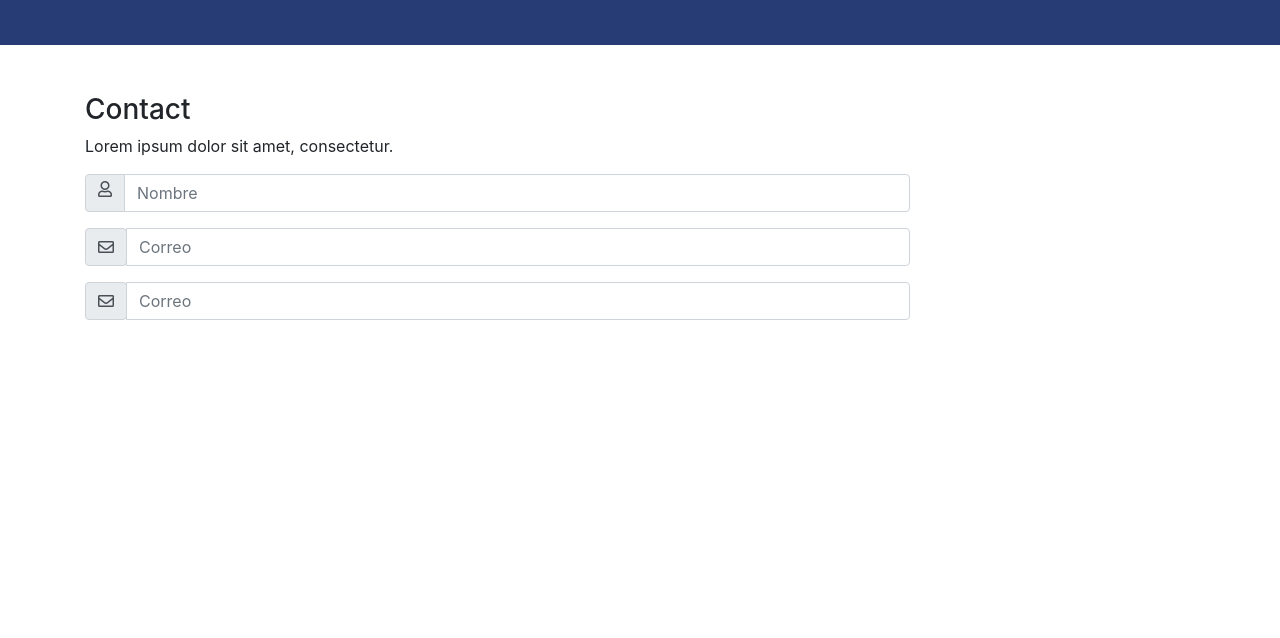
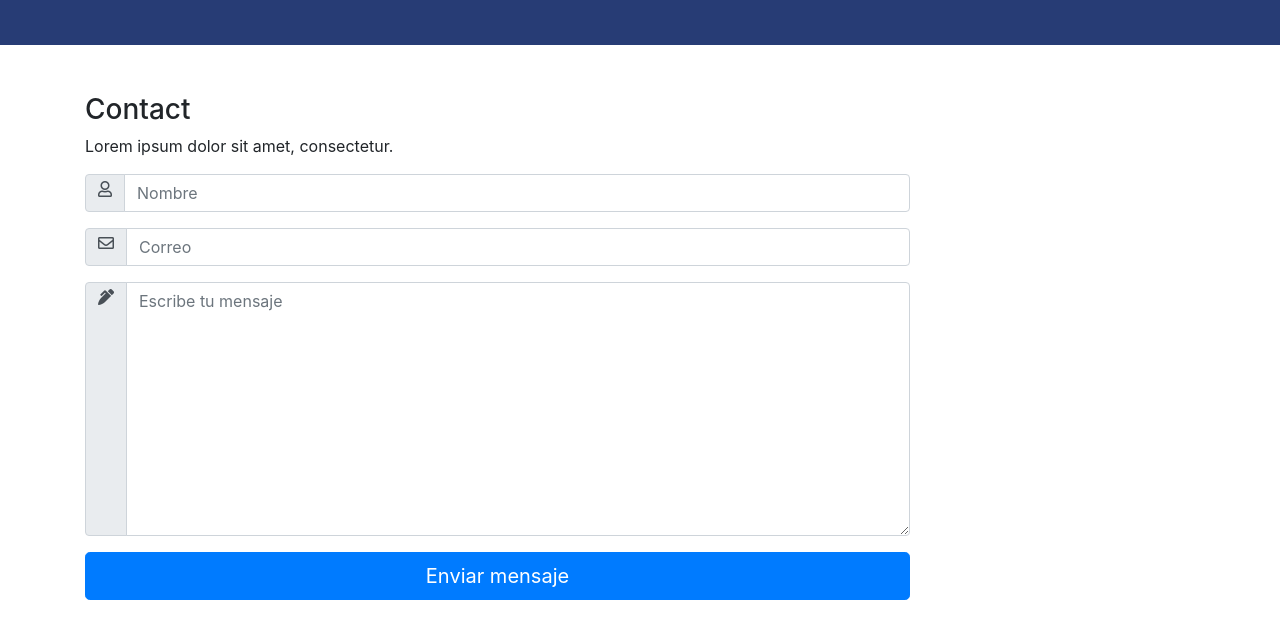
Before and after one commit to danyUr/Proyecto-Sistemas-expertos, a website: page public/index.html in a window 1280 px wide. Shown: the part 2360-2998 px from the top of the page. Before the commit the page ends 2744 px from the top, so only its background shows below. Drawn offline with nearby package versions, Linux system fonts and the light colour scheme.

Commit message:
Commit arreglos finales

```diff
--- a/public/index.html
+++ b/public/index.html
@@ -314,17 +314,20 @@
     						<input type="text" class="form-control" placeholder="Nombre">
     					</div>
     					<div class="input-group mb-3">
-    						<div class="input-group-prepend input-group-text">
-    							<i class="far fa-envelope"></i>
+    						<div class="input-group-prepend">
+    							<i class="far fa-envelope input-group-text"></i>
     						</div>
     						<input type="email" class="form-control" placeholder="Correo">
     					</div>
     					<div class="input-group mb-3">
-    						<div class="input-group-prepend input-group-text">
-    							<i class="far fa-envelope"></i>
-    						</div>
-    						<input type="email" class="form-control" placeholder="Correo">
+    						<div class="input-group-prepend">
+    							<i class="fas fa-pen-alt input-group-text"></i>    						</div>
+    						<textarea name="" id="" cols="30" rows="10" placeholder="Escribe tu mensaje" class="form-control"></textarea>
     					</div>
+    					<button class="btn btn-primary btn-lg btn-block">
+    						Enviar mensaje
+    					</button>
+
     				</form>
     			</div>
     			<div class="col-lg-3"></div>
```
